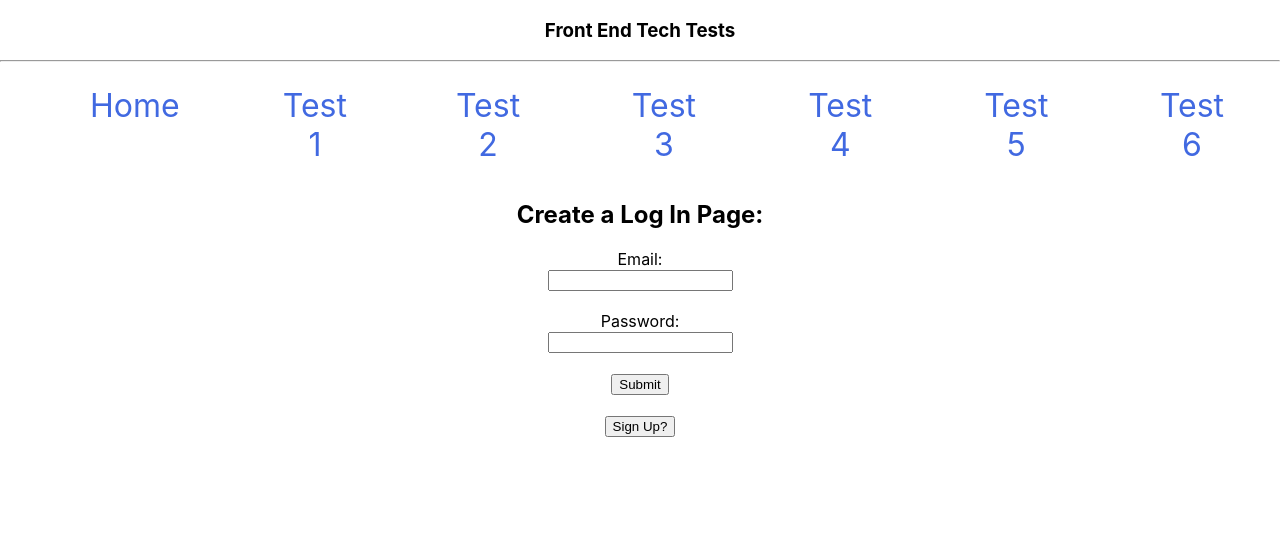
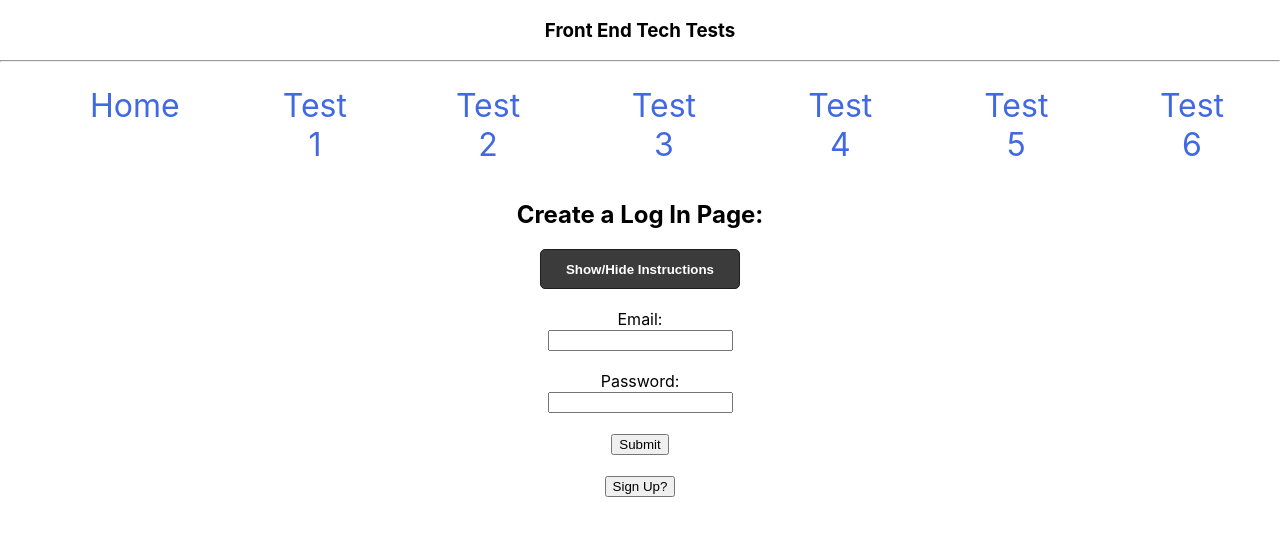
Before and after one commit to Edd-NC/front-end-tech-tests, a React (Create React App) app: page /test/2 in a window 1280 px wide. Shown: the top 536 px of the page. Built offline with nearby package versions, Linux system fonts and the light colour scheme.

Commit message:
adding instructions to test 2

```diff
--- a/src/components/test2/Test2.css
+++ b/src/components/test2/Test2.css
@@ -0,0 +1,18 @@
+.instructionsButton {
+    background-color: rgb(59, 59, 59);
+    color: white;
+    font-weight: bold;
+    cursor: pointer;
+    border: solid 1px rgb(30, 30, 30);
+    width: 200px;
+    height: 40px;
+    border-radius: 5px;
+}
+
+.instructionsButton:hover {
+    opacity: 0.8;
+}
+
+.instructionsButton:active {
+    opacity: 0.5;
+}
--- a/src/components/test2/Test2.jsx
+++ b/src/components/test2/Test2.jsx
@@ -2,6 +2,7 @@ import { useContext, useState } from "react";
 import "./Test2.css";
 
 const Test2 = () => {
+    const [showInstructions, setShowInstructions] = useState(false);
     const [email, setEmail] = useState("");
     const [password, setPassword] = useState("");
     const [showSignUp, setShowSignUp] = useState(false);
@@ -9,6 +10,21 @@ const Test2 = () => {
     return(
         <section>
             <h2>Create a Log In Page:</h2>
+            <button className="instructionsButton" onClick={() => setShowInstructions(bool => !bool)}>Show/Hide Instructions</button><br /><br />
+            {showInstructions && <section>
+                <hr />
+                    <h3>Instructions:</h3>
+                    <p>Your task is to build a login form where a user input their email and password to enter a website. Or, where they can sign up.</p>
+                    <h4>You must complete the following:</h4>
+                    <ul>
+                        <li>Create a log in form where a user can put in their details,</li>
+                        <li>Create a sign up form where a new user can create an account, using their name, email and password,</li>
+                        <li>Hide the sign up info unless they click a button where they can sign up</li>
+                    </ul>
+                    <h4>Challenge</h4>
+                    <p>Add in input validation to ensure that their email is of the correct format and their password contains a number, a lowercase letter and an uppercase letter</p>
+                <hr />
+                </section>}
             <form id="loginForm">
                 <label for="email" >Email:</label><br />
                 <input id="email" type="text" value={email} onChange={(event) => setEmail(event.target.value)} autocomplete="off" required/><br /> <br />
```
